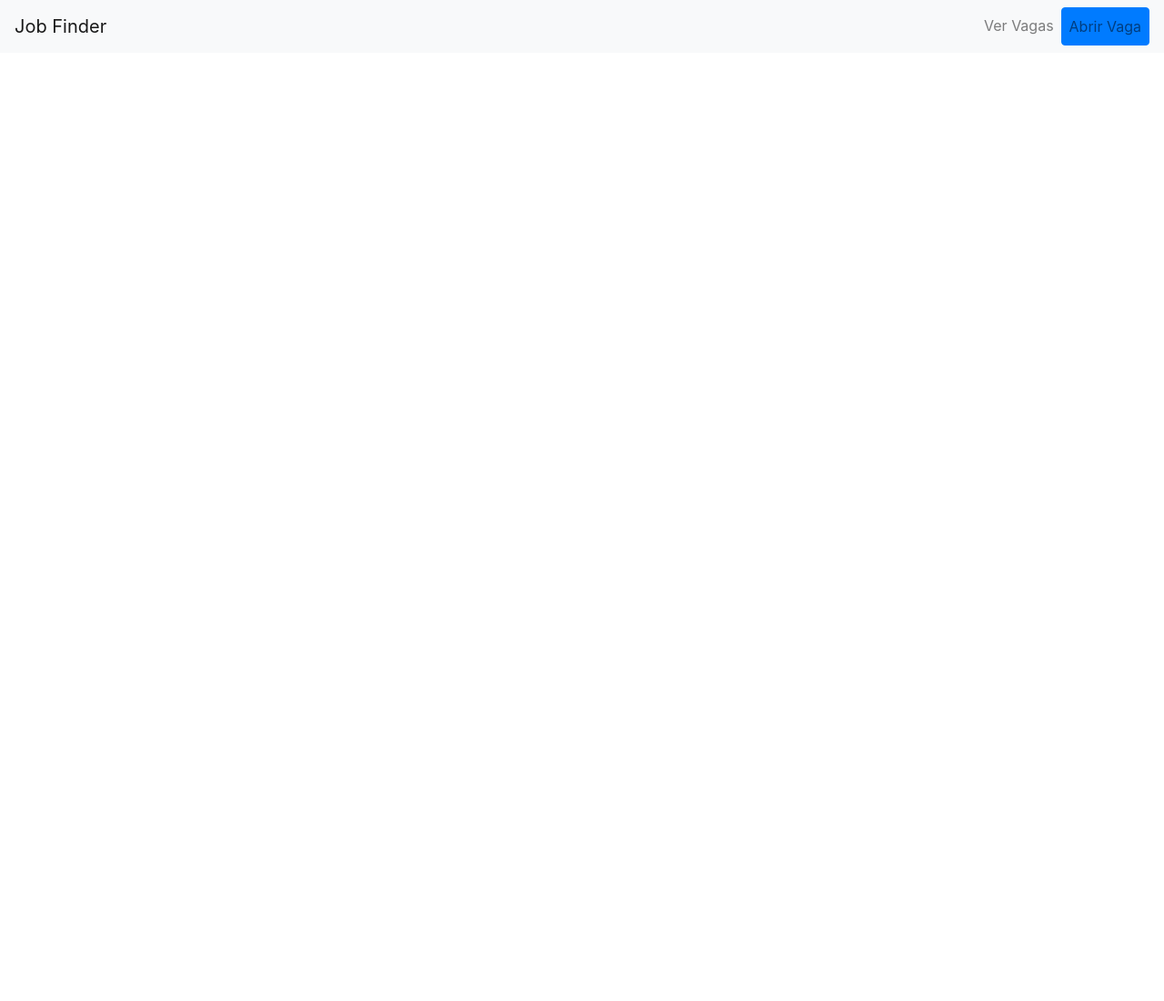
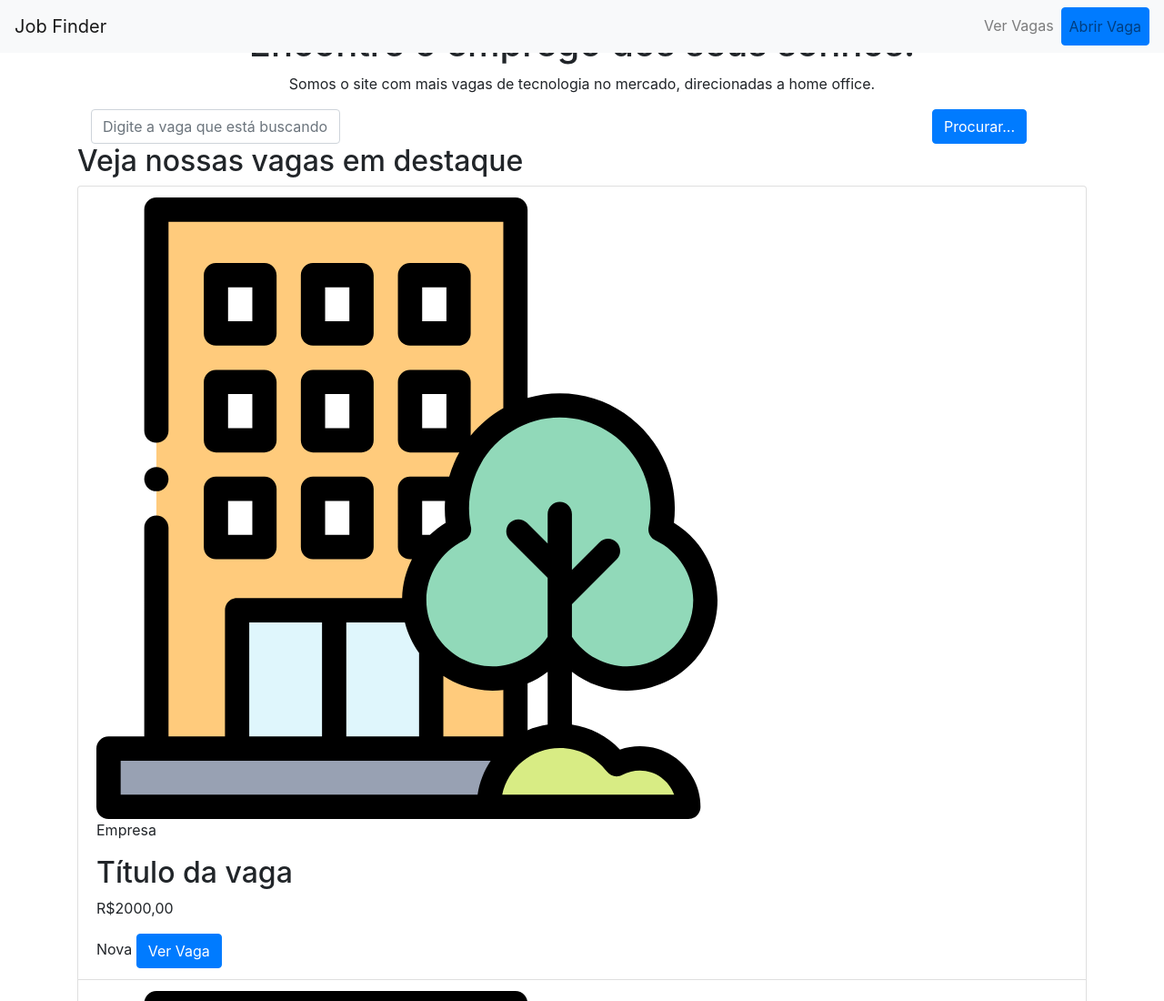
Before and after one commit to ClaytonRDSS/BuscadorDeEmprego, a website: page index.html in a window 1280 px wide. Shown: the top 1100 px of the page at 91% size. Before the commit the page ends 800 px from the top, so only its background shows below. Drawn offline with nearby package versions, Linux system fonts and the light colour scheme.

Commit message:
finalizando-a-home

```diff
--- a/index.html
+++ b/index.html
@@ -41,6 +41,78 @@
       </nav>
     </header>
 
+    <section>
+      <div id="top-container" class="container fluid">
+        <h1 id="main-title" class="text-center">
+          Encontre o emprego dos seus sonhos!
+        </h1>
+        <p id="main-subtitle" class="text-center">
+          Somos o site com mais vagas de tecnologia no mercado, direcionadas a
+          home office.
+        </p>
+        <form action="" id="search-form" class="form-inline">
+          <div class="form-group col-md-10">
+            <input
+              type="text"
+              class="form-control"
+              id="job"
+              name="job"
+              placeholder="Digite a vaga que está buscando!"
+            />
+          </div>
+
+          <div class="col-md-2">
+            <button type="submit" class="btn btn-primary">Procurar...</button>
+          </div>
+        </form>
+      </div>
+    </section>
+
+    <main>
+      <div id="jobs-container" class="container">
+        <div class="row">
+          <div class="col-md-12">
+            <h2 id="job-list-title">Veja nossas vagas em destaque</h2>
+            <ul id="job-list" class="list-group">
+              <li class="list-group-item nem-job">
+                <img src="public/img/company.svg" alt="Company" />
+                <p>Empresa</p>
+                <h2>Título da vaga</h2>
+                <p>R$2000,00</p>
+                <span class="new-job-label">Nova</span>
+                <a href="" class="btn btn-primary">Ver Vaga</a>
+              </li>
+
+              <li class="list-group-item nem-job">
+                <img src="public/img/company.svg" alt="Company" />
+                <p>Empresa</p>
+                <h2>Título da vaga</h2>
+                <p>R$2000,00</p>
+                <span class="new-job-label">Nova</span>
+                <a href="" class="btn btn-primary">Ver Vaga</a>
+              </li>
+
+              <li class="list-group-item">
+                <img src="public/img/company.svg" alt="Company" />
+                <p>Empresa</p>
+                <h2>Título da vaga</h2>
+                <p>R$2000,00</p>
+                <a href="" class="btn btn-primary">Ver Vaga</a>
+              </li>
+
+              <li class="list-group-item">
+                <img src="public/img/company.svg" alt="Company" />
+                <p>Empresa</p>
+                <h2>Título da vaga</h2>
+                <p>R$2000,00</p>
+                <a href="" class="btn btn-primary">Ver Vaga</a>
+              </li>
+            </ul>
+          </div>
+        </div>
+      </div>
+    </main>
+
     <script
       src="https://code.jquery.com/jquery-3.4.1.slim.min.js"
       integrity="sha384-J6qa4849blE2+poT4WnyKhv5vZF5SrPo0iEjwBvKU7imGFAV0wwj1yYfoRSJoZ+n"
```
Also changed, not shown: public/img/banner.jpg (added), public/img/banner2.jpg (added), public/img/company.svg (added).
